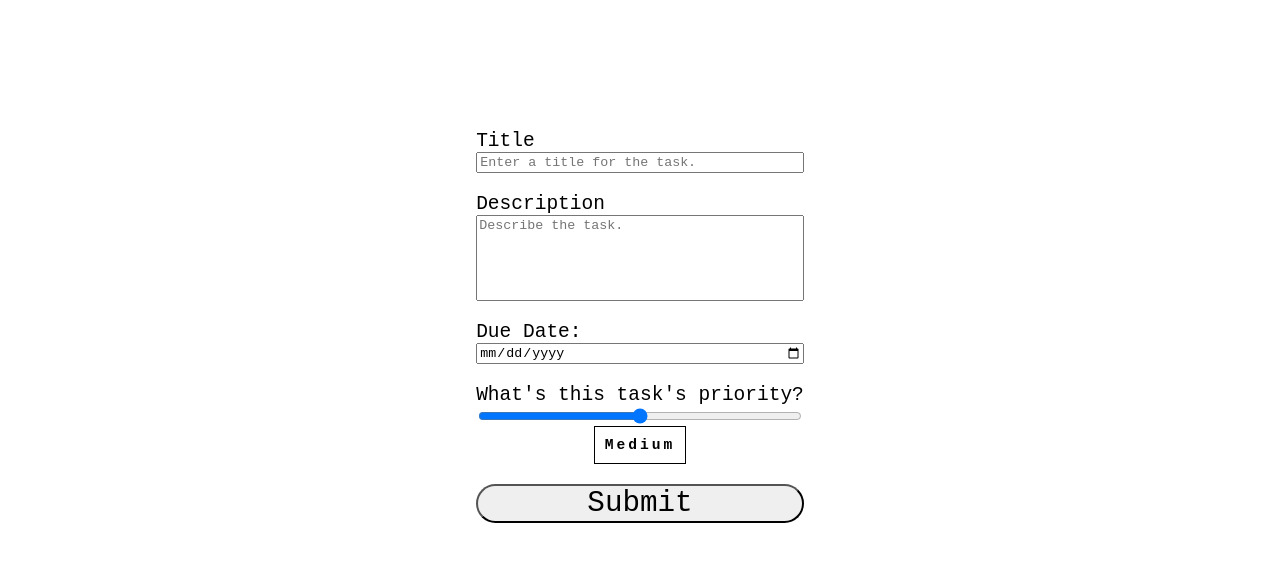
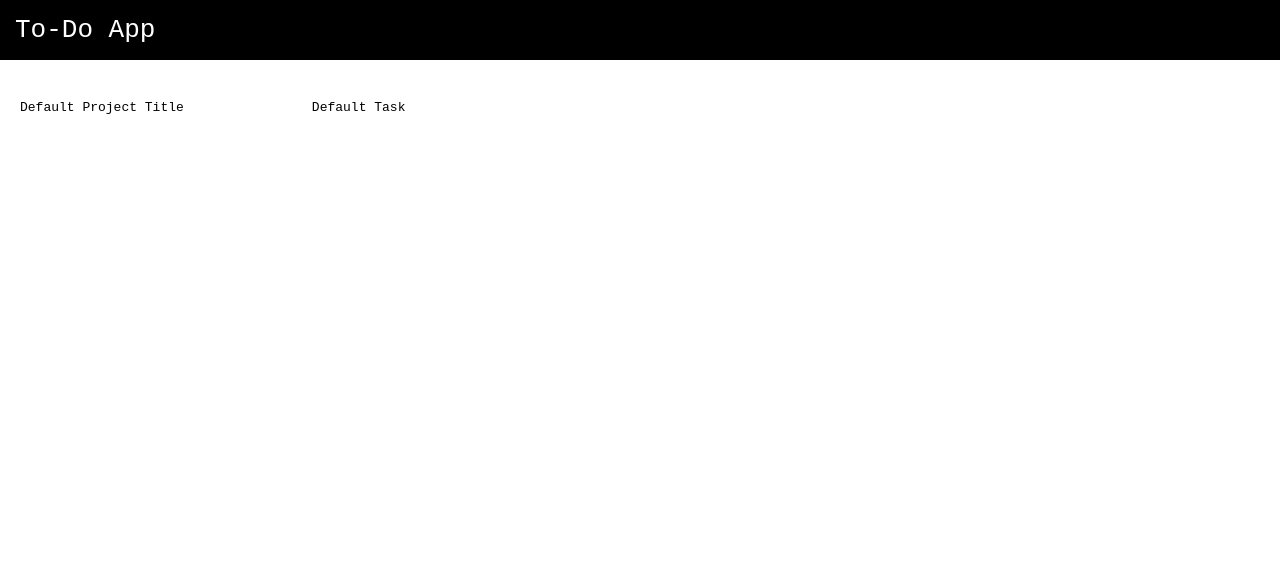
Before and after one commit to kindmemento/To-Do-App, a website: page dist/index.html in a window 1280 px wide. Drawn offline with Linux system fonts and the light colour scheme.

Commit message:
minor update to html and css

```diff
--- a/dist/index.html
+++ b/dist/index.html
@@ -8,19 +8,36 @@
   <link rel="stylesheet" href="./styles/styles.css">
 </head>
 <body>
+
+  <header>To-Do App</header>
+
+  <div class="wrapper">
     <div class="projects">
-    <div class="form">
+
+      <div class="default-project">
+        <span>Default Project Title</span>
+      </div>
+
+    </div>
+
+    <div class="tasks">
+      <span>Default Task</span>
+    </div>
+  </div>
+
+  <!-- #hidden task generator form start-->
+  <form>
     <div>
       <span>Title</span>
-        <input type="text" id="title" placeholder="Enter a title for the task.">
+      <input type="text" id="title" placeholder="Enter a title for the task." required>
     </div>
     <div>
       <span>Description</span>
-        <textarea type="text" id="description" placeholder="Describe the task."></textarea>
+      <textarea type="text" id="description" placeholder="Describe the task." required></textarea>
     </div>
     <div>
-        <span id="due">Due Date: </span>
-        <input type="date" id="due-date">
+      <span>Due Date: </span>
+      <input type="date" id="due-date" required>
     </div>
     <div>
       <span>What's this task's priority?</span>
@@ -30,7 +47,8 @@
     <div>
       <button id="submit">Submit</button>
     </div>
-    </div>
-  </div>
+  </form>
+  <!-- #hidden task generator form end-->
+
 </body>
 </html>
--- a/dist/styles/styles.css
+++ b/dist/styles/styles.css
@@ -1,9 +1,28 @@
 * {
   font-family: monospace;
+  margin: auto;
 }
 
-.form {
-  display: grid;
+header {
+  color: white;
+  background-color: black;
+  font-size: 2em;
+  padding: 15px;
+}
+
+.wrapper {
+  display: inline-flex;
+  margin: 20px;
+}
+
+.wrapper > * {
+  margin-right: 10vw;
+  margin-top: 2.5vh;
+}
+
+/* #form styling start */
+  form {
+    display: none;
     justify-content: center;
     align-items: center;
     margin-top: 15vh;
@@ -13,7 +32,7 @@
     font-size: 1.5em;
   }
 
-.form > * {
+  form > * {
     display: grid;
     margin: 10px;
   }
@@ -44,3 +63,4 @@ textarea {
     cursor: pointer;
     background-color: green;
   }
+/* #form styling end */
```
Lines whose indentation alone changed are shown as unchanged.
